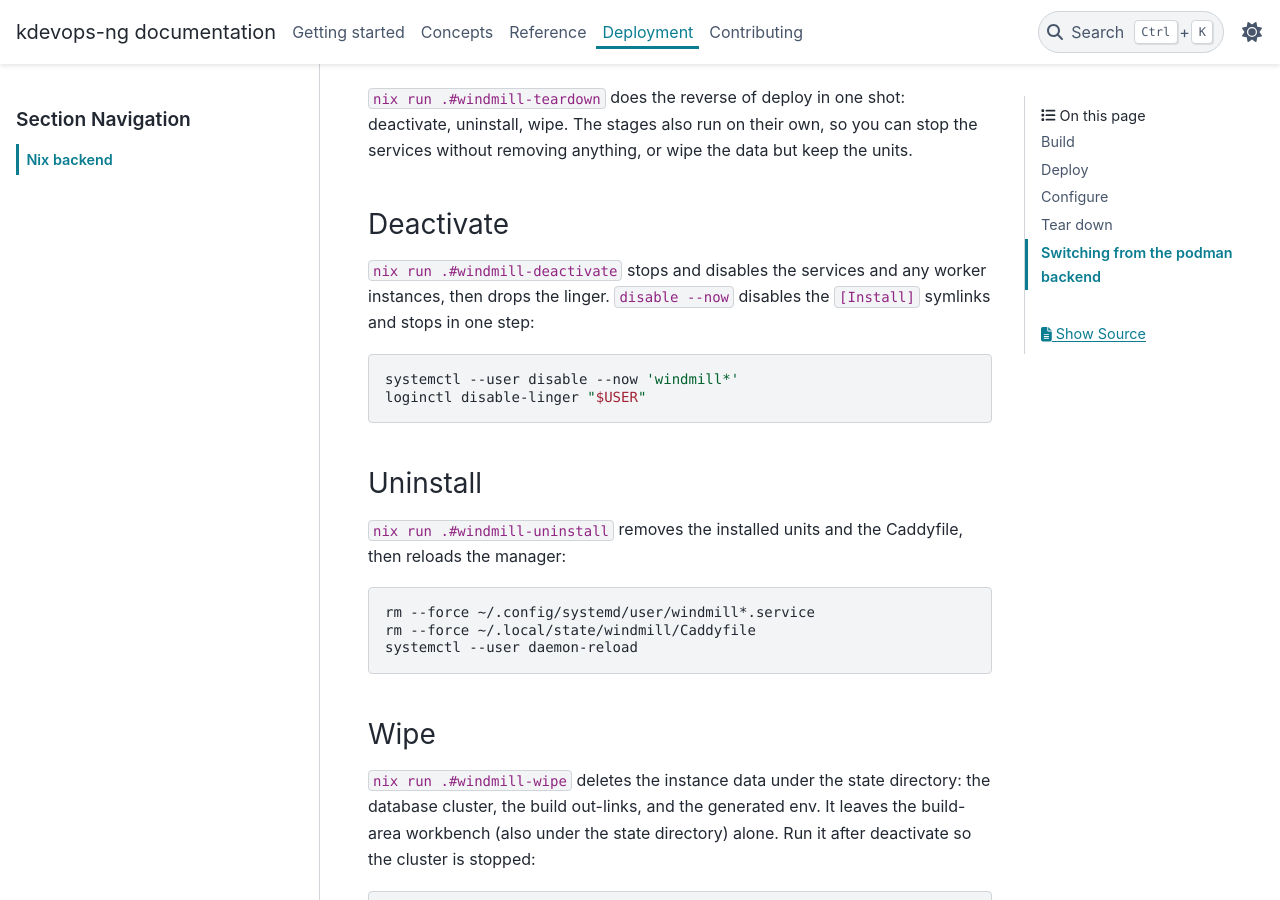
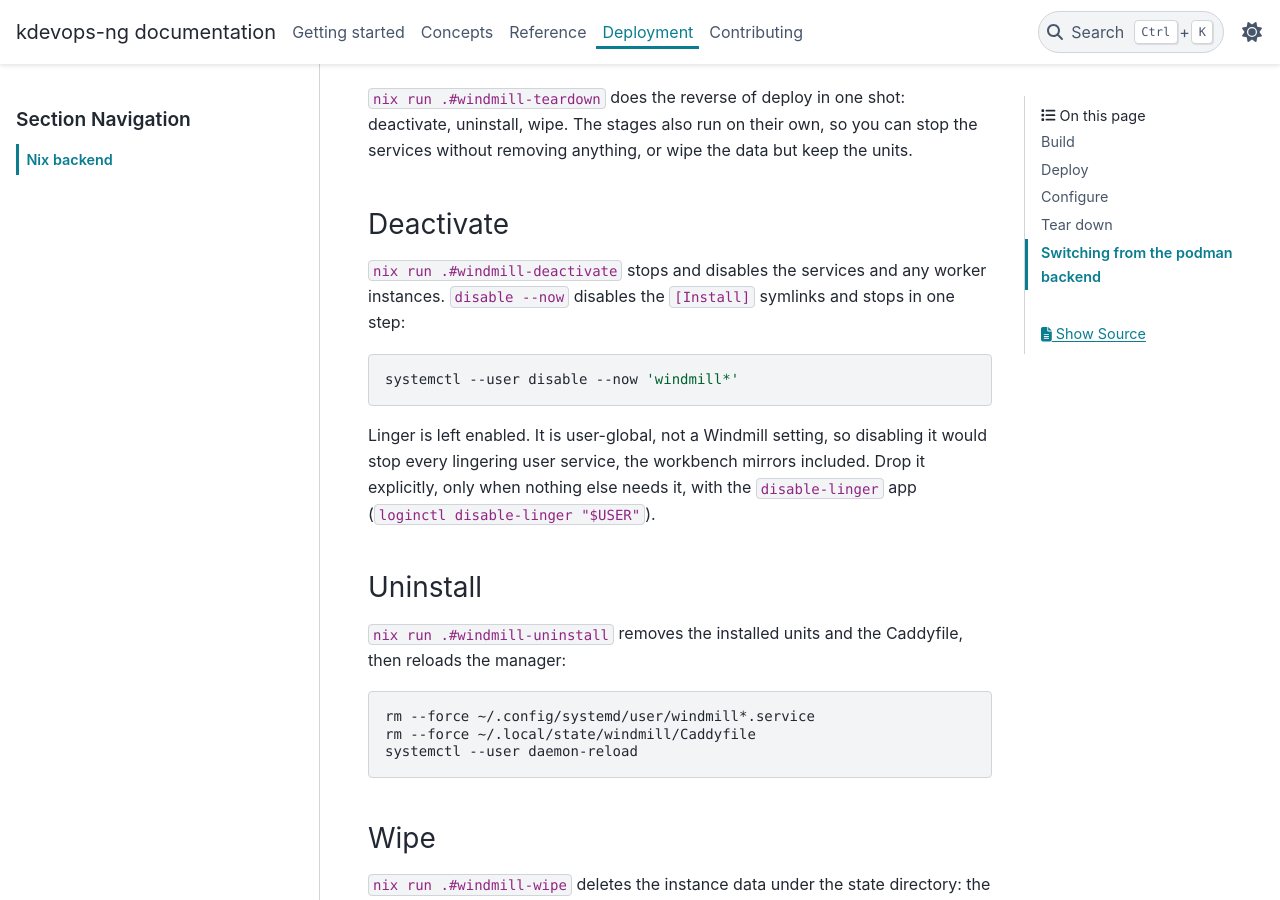
Before and after one commit to dagomez137/kdevops-ng, a Sphinx documentation site: the page built from docs/deployment/nix-backend.rst, in a window 1280 px wide and 900 px high, scrolled down 4273 px. Built offline with Sphinx 7.4.7 and the PyData theme 0.15.4, drawn with Linux system fonts in a browser that asks for light colours.

Commit message:
nix: keep teardown from disabling user linger
loginctl linger is per-user and user-global, not a Windmill setting: disabling
it stops every lingering user service, including whatever keeps the workbench
mirrors alive, not just Windmill. So deactivate (and therefore teardown) must not
drop it. enable-linger stays as a step of activate because it is additive and
harmless; only the disable side is dangerous.

Expose it instead as a standalone, opt-in disable-linger app (no windmill prefix,
since linger is not a Windmill concept, and no checkout requirement, since it
needs no repo), run only when nothing else needs linger. The deactivate docs say
so.

Generated-by: Claude AI
Signed-off-by: Daniel Gomez <da.gomez@kernel.org>

```diff
--- a/docs/deployment/nix-backend.rst
+++ b/docs/deployment/nix-backend.rst
@@ -193,13 +193,17 @@ Deactivate
 ----------
 
 ``nix run .#windmill-deactivate`` stops and disables the services and any worker
-instances, then drops the linger. ``disable --now`` disables the ``[Install]``
-symlinks and stops in one step:
+instances. ``disable --now`` disables the ``[Install]`` symlinks and stops in
+one step:
 
 .. code-block:: shell
 
    systemctl --user disable --now 'windmill*'
-   loginctl disable-linger "$USER"
+
+Linger is left enabled. It is user-global, not a Windmill setting, so disabling
+it would stop every lingering user service, the workbench mirrors included. Drop
+it explicitly, only when nothing else needs it, with the ``disable-linger`` app
+(``loginctl disable-linger "$USER"``).
 
 Uninstall
 ---------
```
Also changed, not shown: 1 other file.
